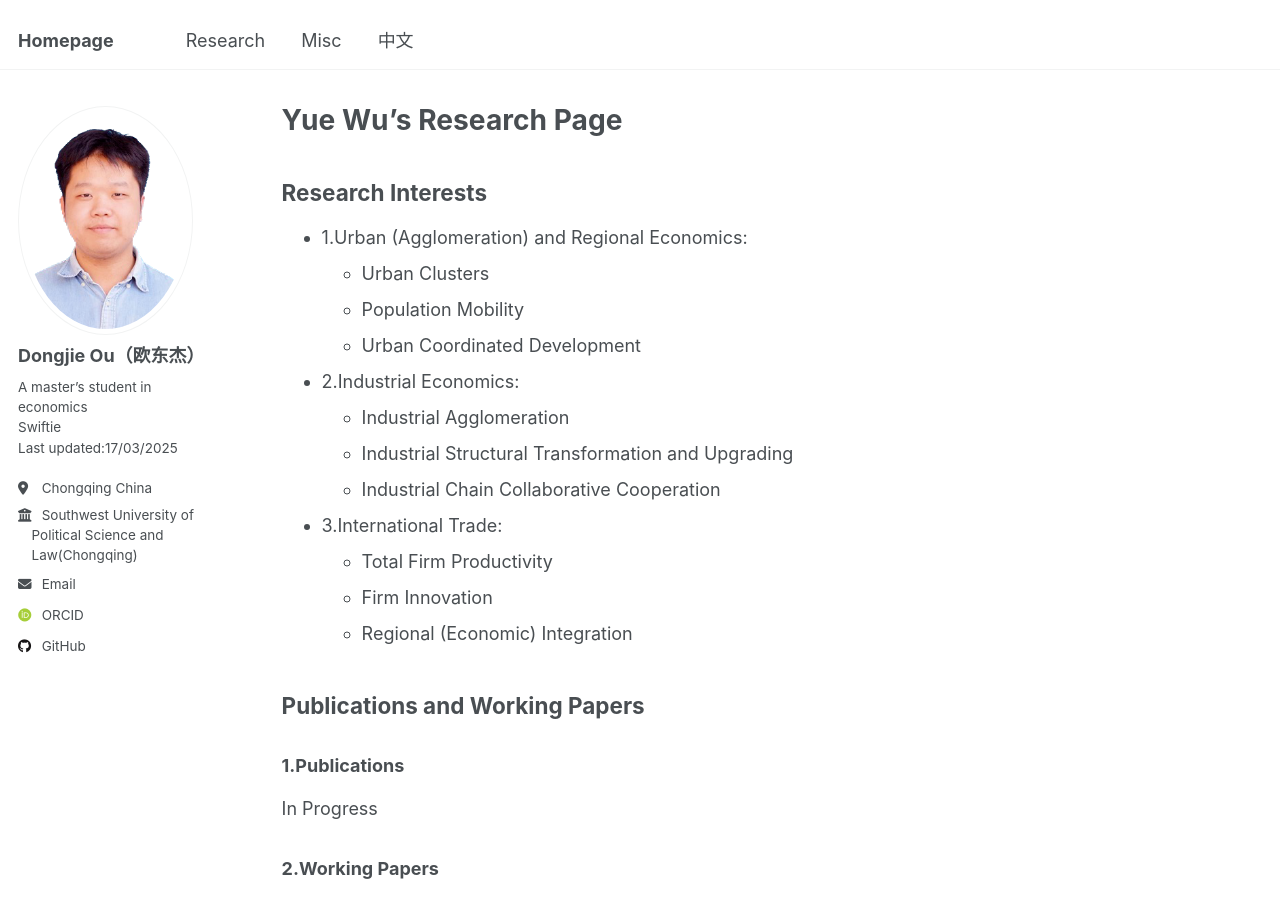
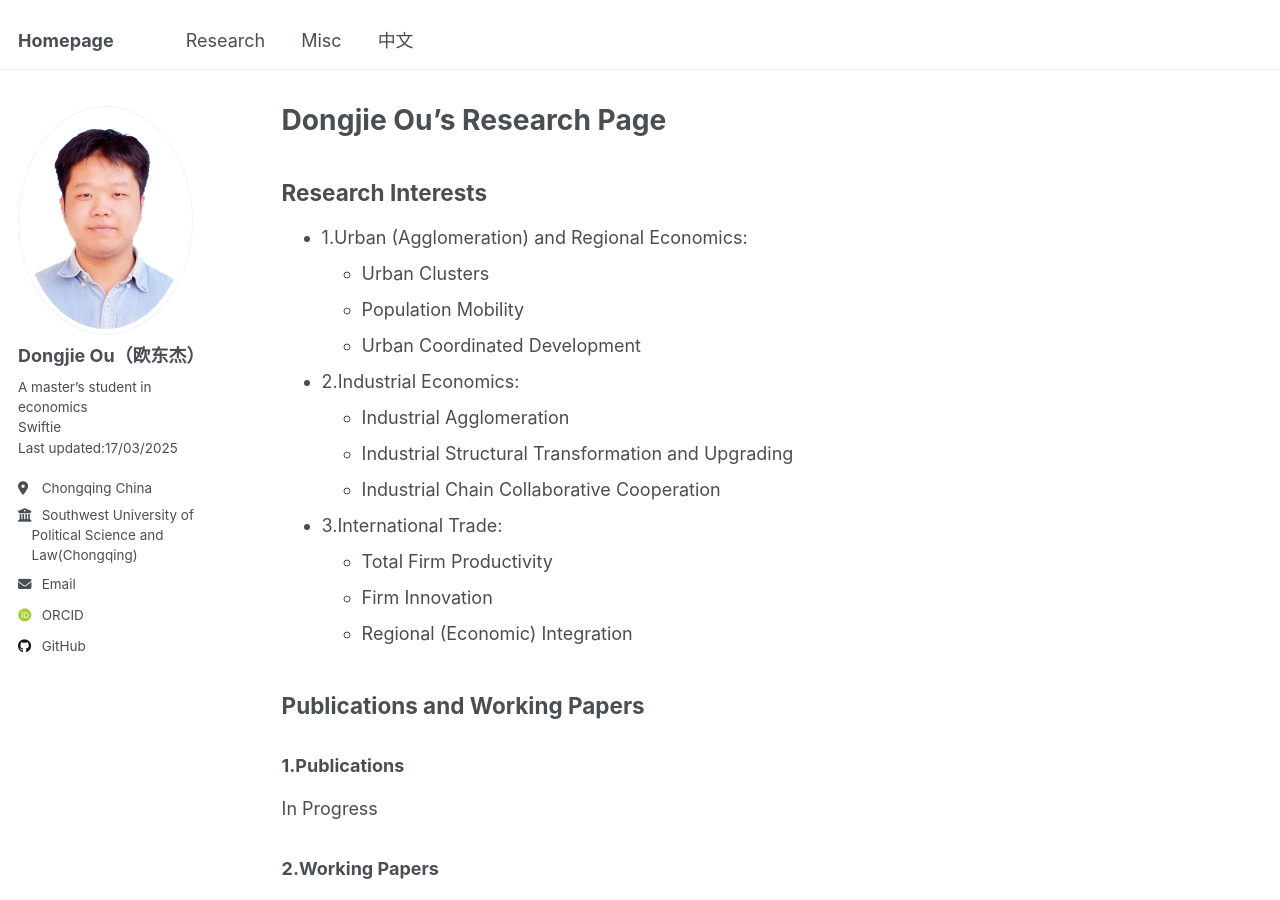
Before and after one commit to oudongjie2001/oudongjie2001.github.io, a Jekyll site: the page built from _pages/research.md, in a window 1280 px wide and 900 px high. Built offline with Jekyll 4.4.1, drawn with Linux system fonts in a browser that asks for light colours; some web fonts are replaced.

Commit message:
Update research.md

```diff
--- a/_pages/research.md
+++ b/_pages/research.md
@@ -1,6 +1,6 @@
 ---
 layout: archive
-title: "Yue Wu’s Research Page"
+title: "Dongjie Ou’s Research Page"
 permalink: /research/
 author_profile: true
 redirect_from:
```
